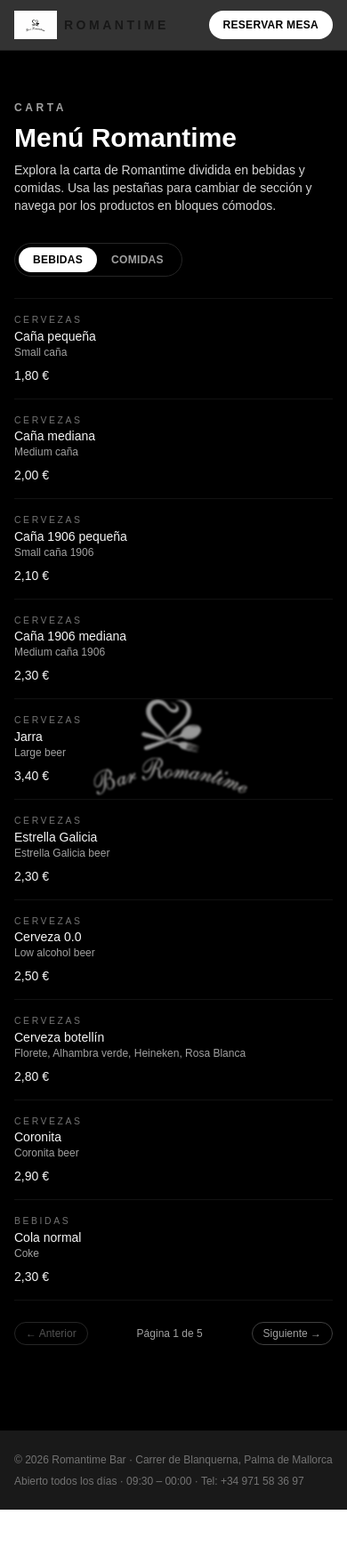
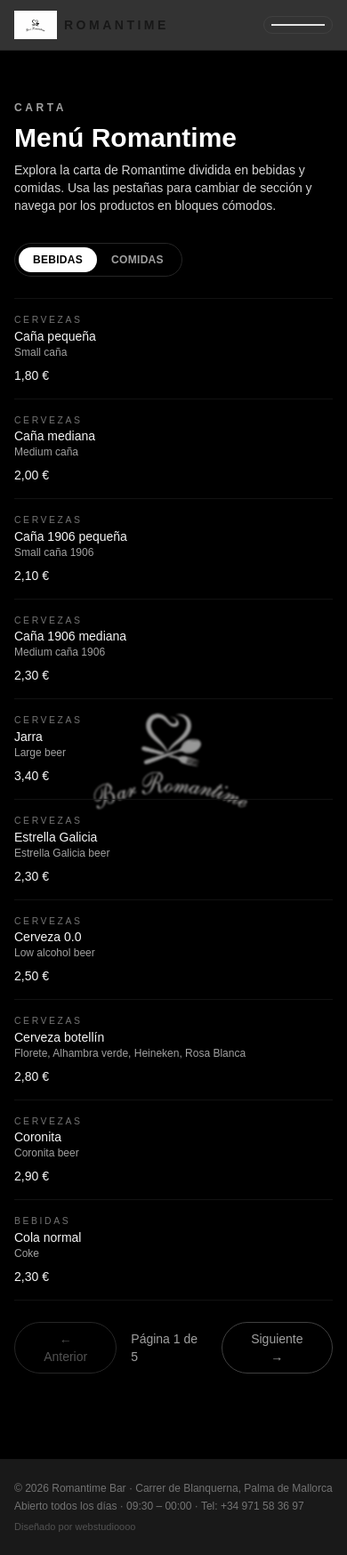
Before and after one commit to atlascoin33/romantime-web, a Next.js app: page /menu in a window 390 px wide. Shown: the whole page at 89% size. Before the commit the page ends 1697 px from the top, so only its background shows below. Built offline with nearby package versions, Linux system fonts and the light colour scheme.

Commit message:
Update header with responsive menu

```diff
--- /dev/null
+++ b/app/components/Header.tsx
@@ -0,0 +1,127 @@
+"use client";
+
+import { useState } from "react";
+import Link from "next/link";
+
+export function Header() {
+  const [open, setOpen] = useState(false);
+
+  const toggleMenu = () => setOpen((prev) => !prev);
+  const closeMenu = () => setOpen(false);
+
+  return (
+    <header className="border-b border-neutral-900/60 bg-black/80 backdrop-blur">
+      <nav className="mx-auto flex max-w-5xl items-center justify-between px-4 py-3">
+        {/* Logo + nombre */}
+        <div className="flex items-center gap-2">
+          <img
+            src="/logo-romantime.png"
+            alt="Bar Romantime"
+            className="h-8 w-auto"
+          />
+          <span className="text-sm font-semibold tracking-[0.25em] uppercase">
+            Romantime
+          </span>
+        </div>
+
+        {/* Navegación escritorio */}
+        <div className="hidden gap-6 text-sm md:flex">
+          <Link href="/" className="hover:text-white transition-colors">
+            Inicio
+          </Link>
+          <Link href="/menu" className="hover:text-white transition-colors">
+            Menú
+          </Link>
+          <Link
+            href="/reservas"
+            className="hover:text-white transition-colors"
+          >
+            Reservas
+          </Link>
+          <Link
+            href="/contacto"
+            className="hover:text-white transition-colors"
+          >
+            Contacto
+          </Link>
+        </div>
+
+        {/* Botón reservar (solo escritorio) */}
+        <Link
+          href="/reservas"
+          className="hidden rounded-full bg-white px-4 py-2 text-xs font-semibold uppercase tracking-wide text-black hover:bg-neutral-200 hover:shadow-[0_0_20px_rgba(255,255,255,0.15)] transition-colors md:inline-flex"
+        >
+          Reservar mesa
+        </Link>
+
+        {/* Botón hamburguesa (solo móvil) */}
+        <button
+          type="button"
+          onClick={toggleMenu}
+          className="inline-flex items-center justify-center rounded-full border border-neutral-700 p-2 text-neutral-200 hover:border-neutral-400 hover:text-white transition-colors md:hidden"
+          aria-label="Abrir menú"
+        >
+          <span
+            className={`block h-0.5 w-5 bg-current transition-transform ${
+              open ? "translate-y-1.5 rotate-45" : ""
+            }`}
+          />
+          <span
+            className={`block h-0.5 w-5 bg-current transition-opacity ${
+              open ? "opacity-0" : "opacity-100"
+            }`}
+          />
+          <span
+            className={`block h-0.5 w-5 bg-current transition-transform ${
+              open ? "-translate-y-1.5 -rotate-45" : ""
+            }`}
+          />
+        </button>
+      </nav>
+
+      {/* Menú móvil desplegable */}
+      {open && (
+        <div className="border-t border-neutral-900/60 bg-black/95 md:hidden">
+          <div className="mx-auto flex max-w-5xl flex-col px-4 py-4 gap-3 text-sm">
+            <Link
+              href="/"
+              onClick={closeMenu}
+              className="py-2 border-b border-neutral-900/60 hover:text-white transition-colors"
+            >
+              Inicio
+            </Link>
+            <Link
+              href="/menu"
+              onClick={closeMenu}
+              className="py-2 border-b border-neutral-900/60 hover:text-white transition-colors"
+            >
+              Menú
+            </Link>
+            <Link
+              href="/reservas"
+              onClick={closeMenu}
+              className="py-2 border-b border-neutral-900/60 hover:text-white transition-colors"
+            >
+              Reservas
+            </Link>
+            <Link
+              href="/contacto"
+              onClick={closeMenu}
+              className="py-2 hover:text-white transition-colors"
+            >
+              Contacto
+            </Link>
+
+            <Link
+              href="/reservas"
+              onClick={closeMenu}
+              className="mt-2 inline-flex items-center justify-center rounded-full bg-white px-4 py-2 text-xs font-semibold uppercase tracking-wide text-black hover:bg-neutral-200 hover:shadow-[0_0_20px_rgba(255,255,255,0.15)] transition-colors"
+            >
+              Reservar mesa
+            </Link>
+          </div>
+        </div>
+      )}
+    </header>
+  );
+}
--- a/app/components/TabsMenu.tsx
+++ b/app/components/TabsMenu.tsx
@@ -117,12 +117,12 @@ export default function TabsMenu({ tabs }: { tabs: TabConfig[] }) {
 
       {/* Paginación */}
       {activeTab && activeTab.items.length > ITEMS_PER_PAGE && (
-        <div className="flex items-center justify-between gap-4 text-xs text-neutral-400">
+        <div className="flex items-center justify-between gap-4 text-sm text-neutral-400">
           <button
             type="button"
             onClick={handlePrev}
             disabled={page === 1}
-            className={`rounded-full border px-3 py-1 transition-colors ${
+            className={`rounded-full border px-6 py-2 transition-colors ${
               page === 1
                 ? "border-neutral-800 text-neutral-600"
                 : "border-neutral-700 hover:border-neutral-400 hover:text-neutral-100"
@@ -137,7 +137,7 @@ export default function TabsMenu({ tabs }: { tabs: TabConfig[] }) {
             type="button"
             onClick={handleNext}
             disabled={page === totalPages}
-            className={`rounded-full border px-3 py-1 transition-colors ${
+            className={`rounded-full border px-6 py-2 transition-colors ${
               page === totalPages
                 ? "border-neutral-800 text-neutral-600"
                 : "border-neutral-700 hover:border-neutral-400 hover:text-neutral-100"
--- a/app/layout.tsx
+++ b/app/layout.tsx
@@ -1,6 +1,7 @@
 // app/layout.tsx
 import type { Metadata } from "next";
 import "./globals.css";
+import { Header } from "./components/Header";
 
 export const metadata: Metadata = {
   title: "Romantime Bar – Blanquerna, Palma",
@@ -17,55 +18,33 @@ export default function RootLayout({
     <html lang="es">
       <body className="bg-neutral-950 text-neutral-100 antialiased">
         <div className="min-h-screen flex flex-col">
-          <header className="border-b border-neutral-900/60 bg-black/80 backdrop-blur">
-            <nav className="mx-auto flex max-w-5xl items-center justify-between px-4 py-3">
-<div className="flex items-center gap-2">
-  <img
-    src="/logo-romantime.png"
-    alt="Bar Romantime"
-    className="h-8 w-auto"
-  />
-  <span className="text-sm font-semibold tracking-[0.25em] uppercase">
-    Romantime
-  </span>
-</div>
-              <div className="hidden gap-6 text-sm md:flex">
-                <a href="/" className="hover:text-white transition-colors">
-                  Inicio
-                </a>
-                <a href="/menu" className="hover:text-white transition-colors">
-                  Menú
-                </a>
-<a href="/reservas" className="hover:text-white transition-colors">
-  Reservas
-</a>
-                <a
-                  href="/contacto"
-                  className="hover:text-white transition-colors"
-                >
-                  Contacto
-                </a>
-              </div>
-              <a
-                href="/reservas"
-                className="rounded-full bg-white px-4 py-2 text-xs font-semibold uppercase tracking-wide text-black hover:bg-neutral-200 hover:shadow-[0_0_20px_rgba(255,255,255,0.15)] transition-colors"
-              >
-                Reservar mesa
-              </a>
-            </nav>
-          </header>
+          {/* Nuevo header reutilizable */}
+          <Header />
 
           <main className="flex-1">{children}</main>
 
           <footer className="border-t border-neutral-900/60 bg-black/90">
             <div className="mx-auto flex max-w-5xl flex-col gap-2 px-4 py-6 text-xs text-neutral-500 md:flex-row md:items-center md:justify-between">
-<p>
-  © {new Date().getFullYear()} Romantime Bar · Carrer de Blanquerna, Palma de Mallorca
-</p>
-<p>
-  Abierto todos los días · 09:30 – 00:00 · Tel: +34 971 58 36 97
-</p>
-
+              <div className="space-y-1">
+                <p>
+                  © {new Date().getFullYear()} Romantime Bar · Carrer de
+                  Blanquerna, Palma de Mallorca
+                </p>
+                <p>
+                  Abierto todos los días · 09:30 – 00:00 · Tel: +34 971 58 36 97
+                </p>
+              </div>
+              <p className="text-[11px] text-neutral-600 md:text-right">
+                Diseñado por{" "}
+                <a
+                  href="https://webstudioooo.com"
+                  target="_blank"
+                  rel="noopener noreferrer"
+                  className="hover:text-neutral-300"
+                >
+                  webstudioooo
+                </a>
+              </p>
             </div>
           </footer>
         </div>
```
